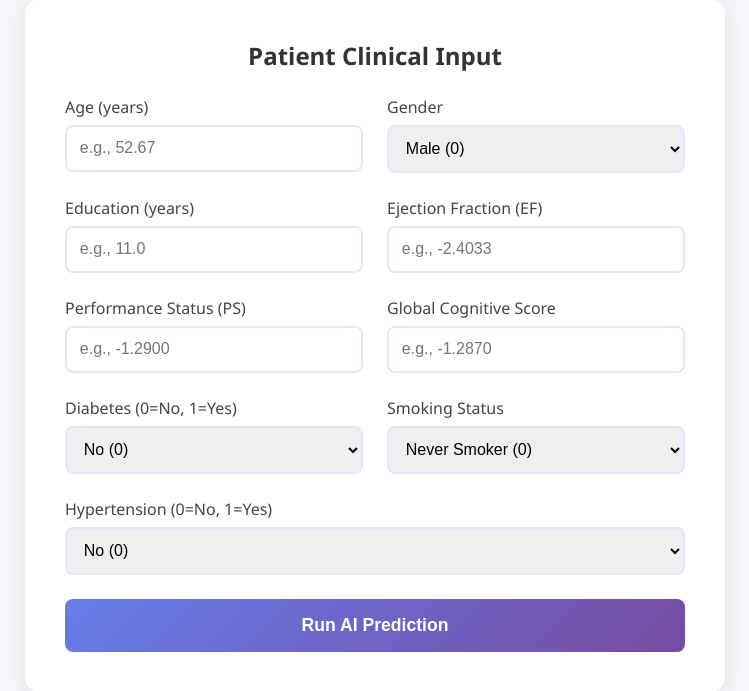
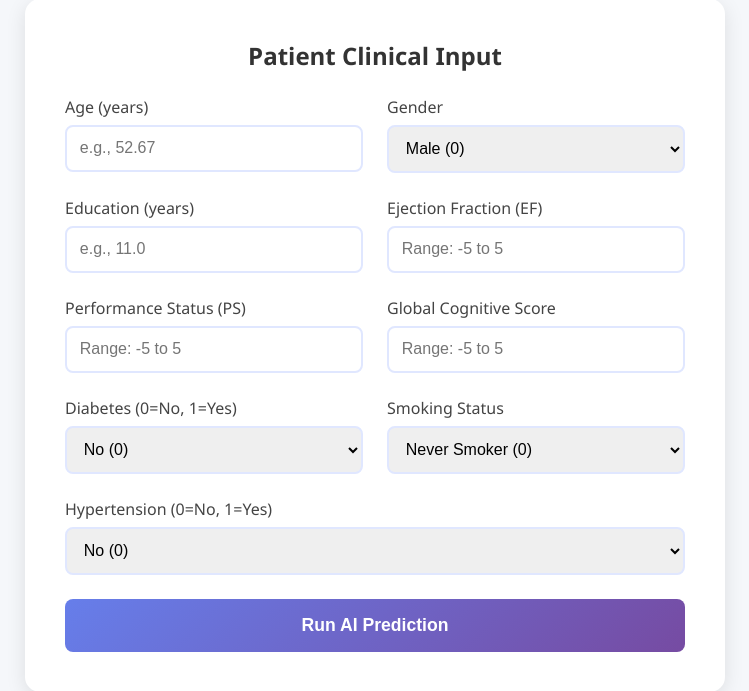
Before and after one commit to SULAIMAN-5-AHMED/Multimodal-Classification, a Django app: page /dementia/ in a window 1280 px wide. Shown: the part 2098-2789 px from the top of the page, without its empty margins (265-1014 px from the left). Run offline with Django 5.2, Linux system fonts and the light colour scheme.

Commit message:
Add files via upload

```diff
--- a/config/scanner/templates/scanner/dementia.html
+++ b/config/scanner/templates/scanner/dementia.html
@@ -18,7 +18,6 @@
         .page-title p { color: #666; }
 
         /* SHAP Gallery */
-
         .shap-gallery {
             display: grid;
             grid-template-columns: repeat(2, 1fr);
@@ -137,7 +136,7 @@
                 <h3>5. SHAP Waterfall Plot</h3>
                 <p>Step-by-step breakdown from baseline probability to final prediction. Each feature sequentially adjusts the output, providing a transparent audit trail for the AI's decision.</p>
             </div>
-    </div>
+        </div>
 
         <!-- PREDICTION FORM -->
         <div class="form-section">
@@ -162,15 +161,15 @@
                     </div>
                     <div class="form-group">
                         <label for="EF">Ejection Fraction (EF)</label>
-                        <input type="number" step="0.0001" id="EF" name="EF" placeholder="e.g., -2.4033" required>
+                        <input type="number" step="0.0001" id="EF" name="EF" placeholder="Range: -5 to 5" min="-5" max="5" required>
                     </div>
                     <div class="form-group">
                         <label for="PS">Performance Status (PS)</label>
-                        <input type="number" step="0.0001" id="PS" name="PS" placeholder="e.g., -1.2900" required>
+                        <input type="number" step="0.0001" id="PS" name="PS" placeholder="Range: -5 to 5" min="-5" max="5" required>
                     </div>
                     <div class="form-group">
                         <label for="Global">Global Cognitive Score</label>
-                        <input type="number" step="0.0001" id="Global" name="Global" placeholder="e.g., -1.2870" required>
+                        <input type="number" step="0.0001" id="Global" name="Global" placeholder="Range: -5 to 5" min="-5" max="5" required>
                     </div>
                     <div class="form-group">
                         <label for="diabetes">Diabetes (0=No, 1=Yes)</label>
```
